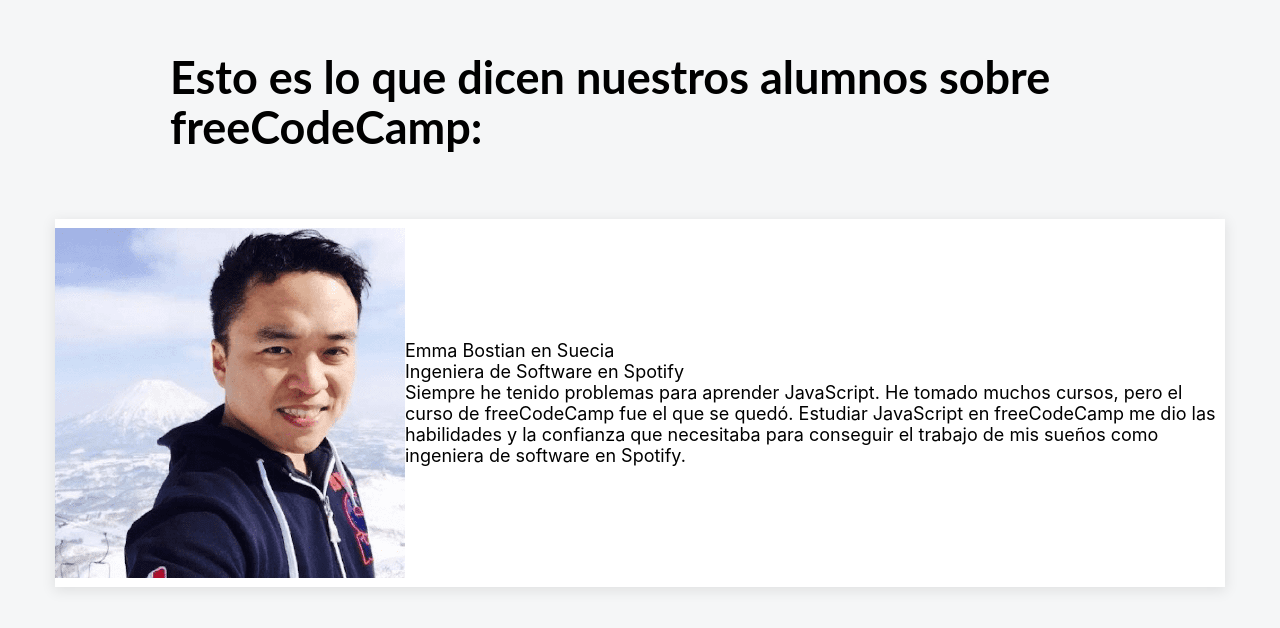
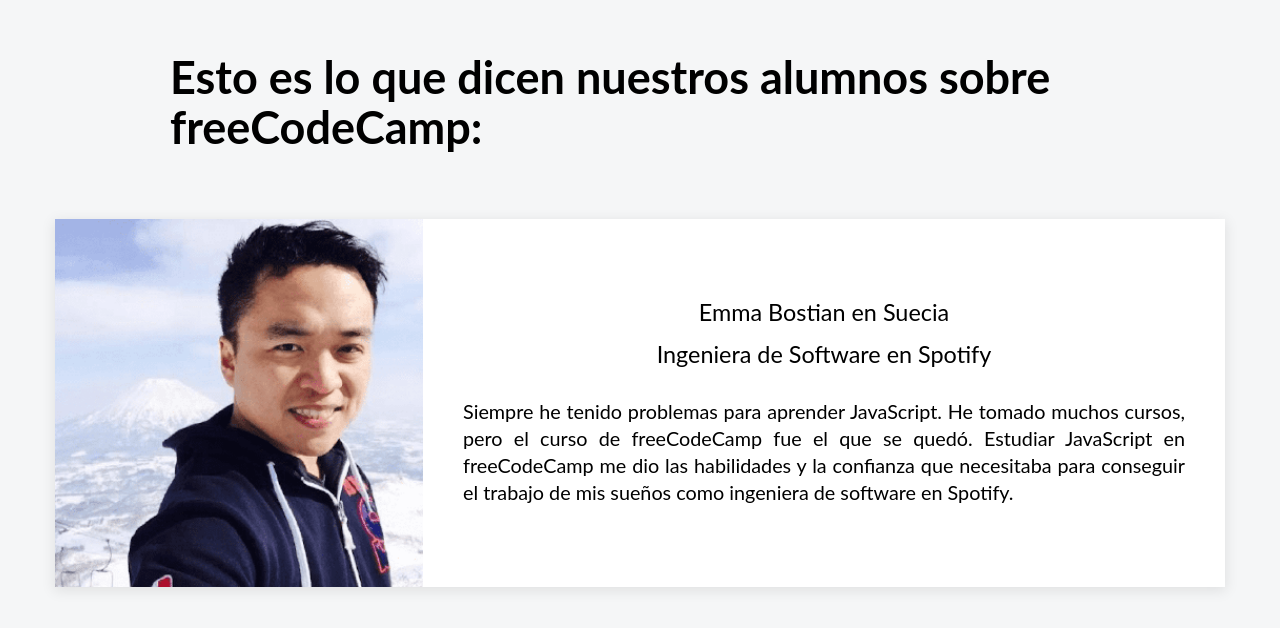
Before and after one commit to JeffersonCMP1/testimonios-freecodecamp, a React (Create React App) app: page / in a window 1280 px wide. Shown: the top 628 px of the page. Built offline with nearby package versions, Linux system fonts and the light colour scheme.

Commit message:
anadir nuevo codio de testimonio css

```diff
--- a/src/componentes/Testimonio.js
+++ b/src/componentes/Testimonio.js
@@ -1,5 +1,7 @@
 import React from "react";
 import '../hojas-de-estilo/Testimonio.css';
+
+
 export default function Testimonio(){
     return(
     <div className="contenedor-testimonio">
--- a/src/hojas-de-estilo/Testimonio.css
+++ b/src/hojas-de-estilo/Testimonio.css
@@ -12,3 +12,33 @@
     background-color:#ffffff;
     box-shadow: 0 3px 13px 1px rgb(0 0 0 / 9%);
 }
+
+.imagen-testimonio{
+    height: 100%;
+    width: auto;
+
+}
+
+.contenedor-texto-testimonio{
+
+    text-align: center;
+    padding: 40px;
+    font-family: Lato, sans-serif;
+    font-weight: 400;
+    line-height: 1.5rem;
+}
+
+.nombre-testimonio{
+    font-size:1.3rem;
+}
+
+.cargo-testimonio{
+    font-size:1.3rem;
+    margin-top:15px;
+    padding-bottom: 30px;
+}
+
+.texto-testimonio{
+    font-size:1.1rem;
+    text-align: justify;
+}
```
